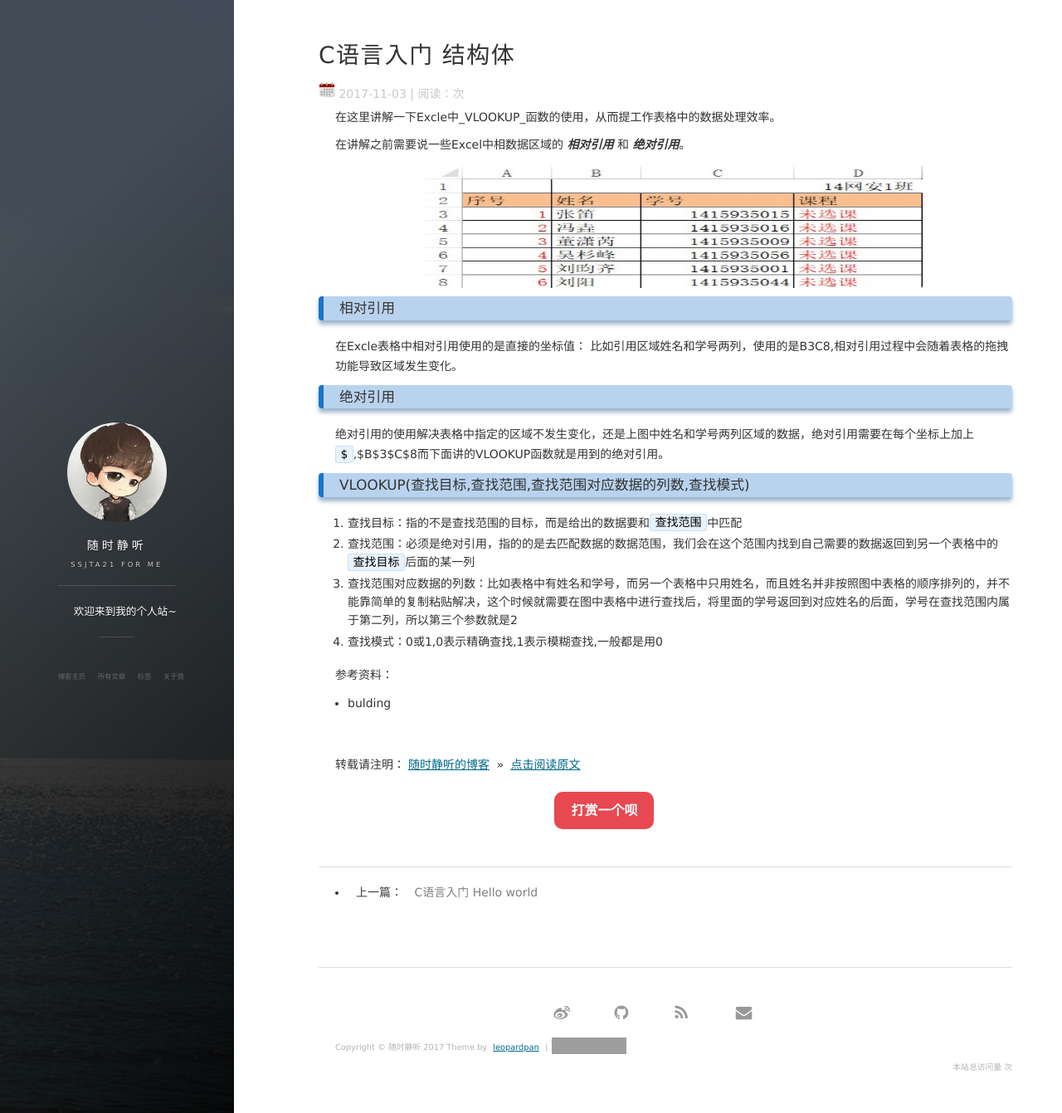
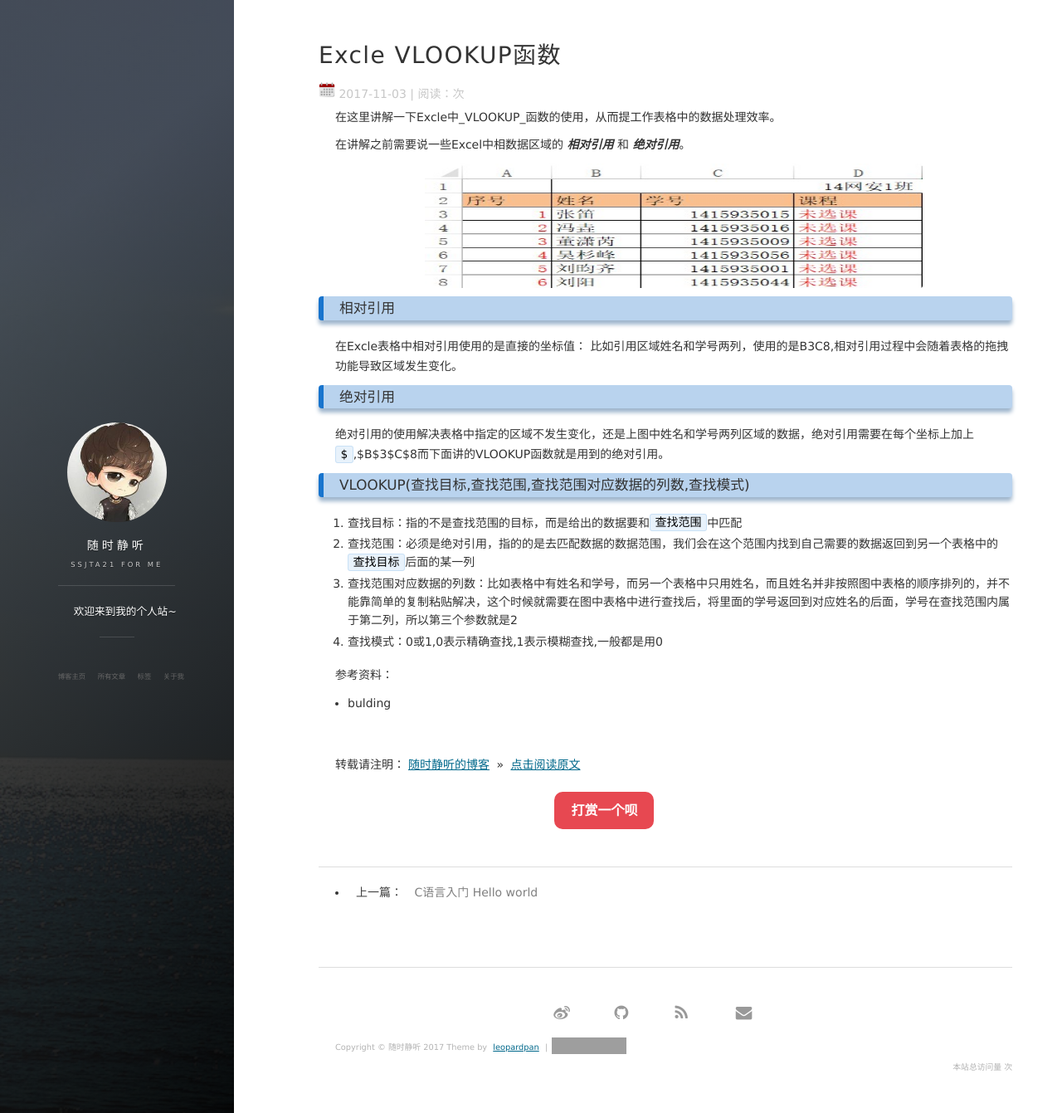
Before and after one commit to ssjt21/ssjt21.github.io, a Jekyll site: the page built from _posts/2017-11-03-Excle_vlookup.md, in a window 1280 px wide and 1341 px high. Shown: the whole window at 83% size. Built offline with Jekyll 4.4.1, drawn with Linux system fonts in a browser that asks for light colours; nearby versions of some CDN libraries; comment, search, counter and statistics services are not loaded; grey boxes are pictures that could not be loaded.

Commit message:
Excle
vlookup

```diff
--- a/_posts/2017-11-03-Excle_vlookup.md
+++ b/_posts/2017-11-03-Excle_vlookup.md
@@ -1,6 +1,6 @@
 ---
 layout: post
-title: "C语言入门 结构体"
+title: "Excle VLOOKUP函数"
 date: 2017-11-3 15:13:06
 description: "Excle 中 VLOOKUP函数的使用"
 tag: Excle
```
